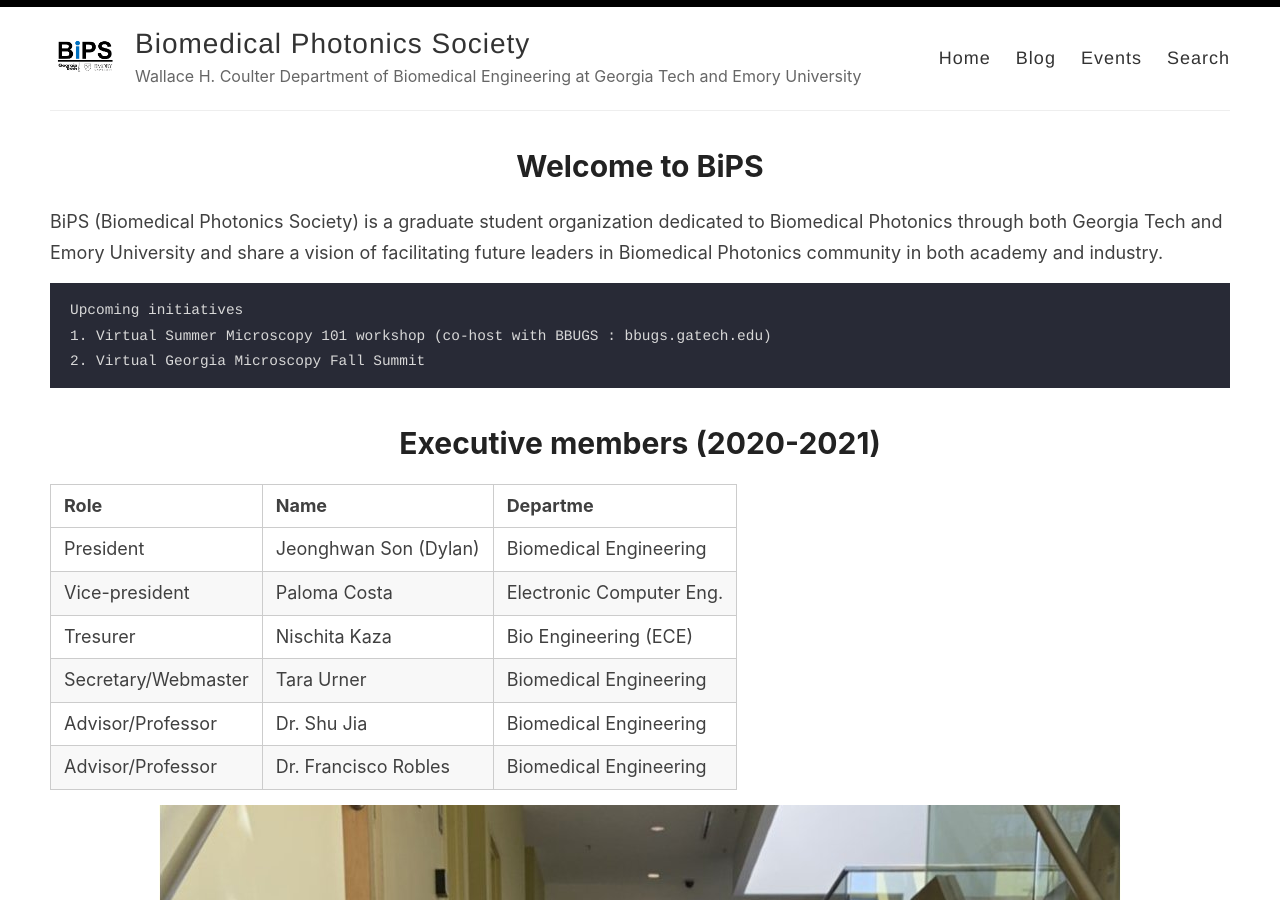
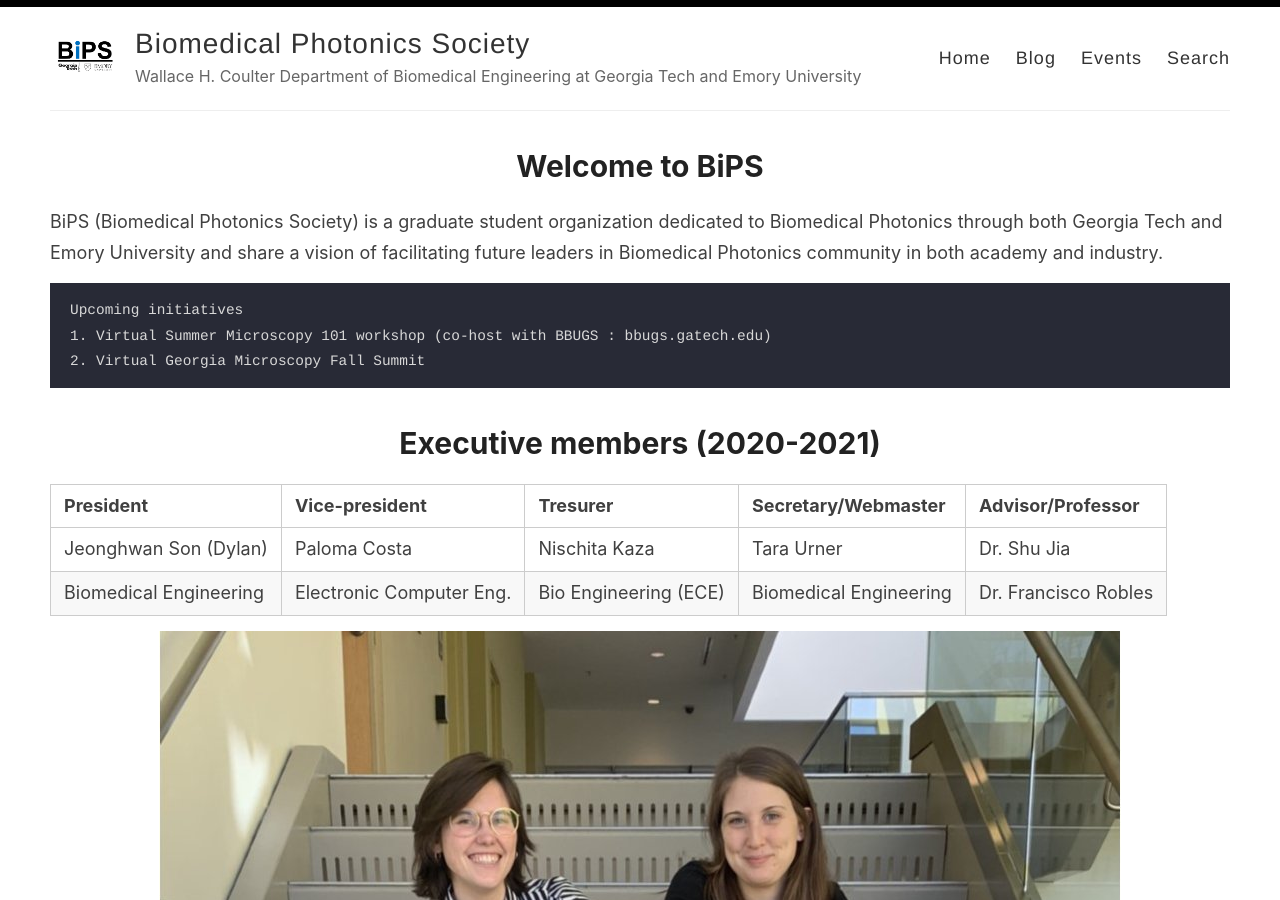
Before and after one commit to bipsgatech/bipsgatech.github.io, a Jekyll site: the page built from index.md, in a window 1280 px wide and 900 px high. Built offline with Jekyll 4.4.1, drawn with Linux system fonts in a browser that asks for light colours; our own code applies the rules of GitHub Pages for plain Markdown files.

Commit message:
Update index.md

```diff
--- a/index.md
+++ b/index.md
@@ -16,13 +16,9 @@ Upcoming initiatives
 
 # Executive members (2020-2021)
 
- |Role                | Name                  | Departme                 |
- |------------------- | --------------------- | ------------------------ |
- |President           | Jeonghwan Son (Dylan) | Biomedical Engineering   |
- |Vice-president      | Paloma Costa          | Electronic Computer Eng. |
- |Tresurer            | Nischita Kaza         | Bio Engineering (ECE)    |
- |Secretary/Webmaster | Tara Urner            | Biomedical Engineering   |
- |Advisor/Professor   | Dr. Shu Jia           | Biomedical Engineering   |
- |Advisor/Professor   | Dr. Francisco Robles  | Biomedical Engineering   |
+ |President              | Vice-president          |Tresurer              |Secretary/Webmaster    |Advisor/Professor    |
+ |---------------------- |------------------------ |--------------------- |---------------------- |-------------------- |
+ |Jeonghwan Son (Dylan)  |Paloma Costa             |Nischita Kaza         |Tara Urner             |Dr. Shu Jia          |
+ |Biomedical Engineering |Electronic Computer Eng. |Bio Engineering (ECE) |Biomedical Engineering |Dr. Francisco Robles |
 
 ![image](/images/Bips_executive.png)
```
